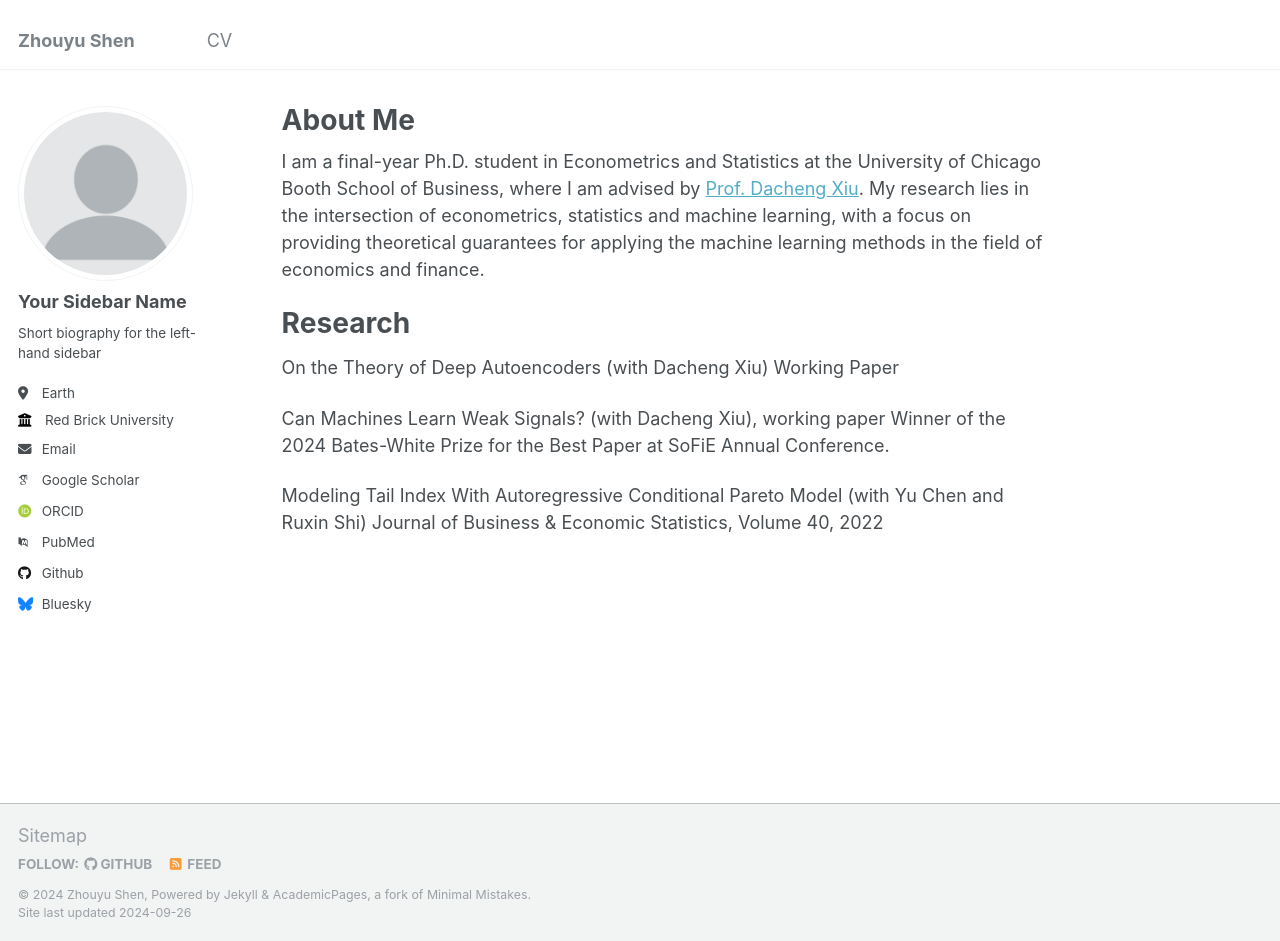
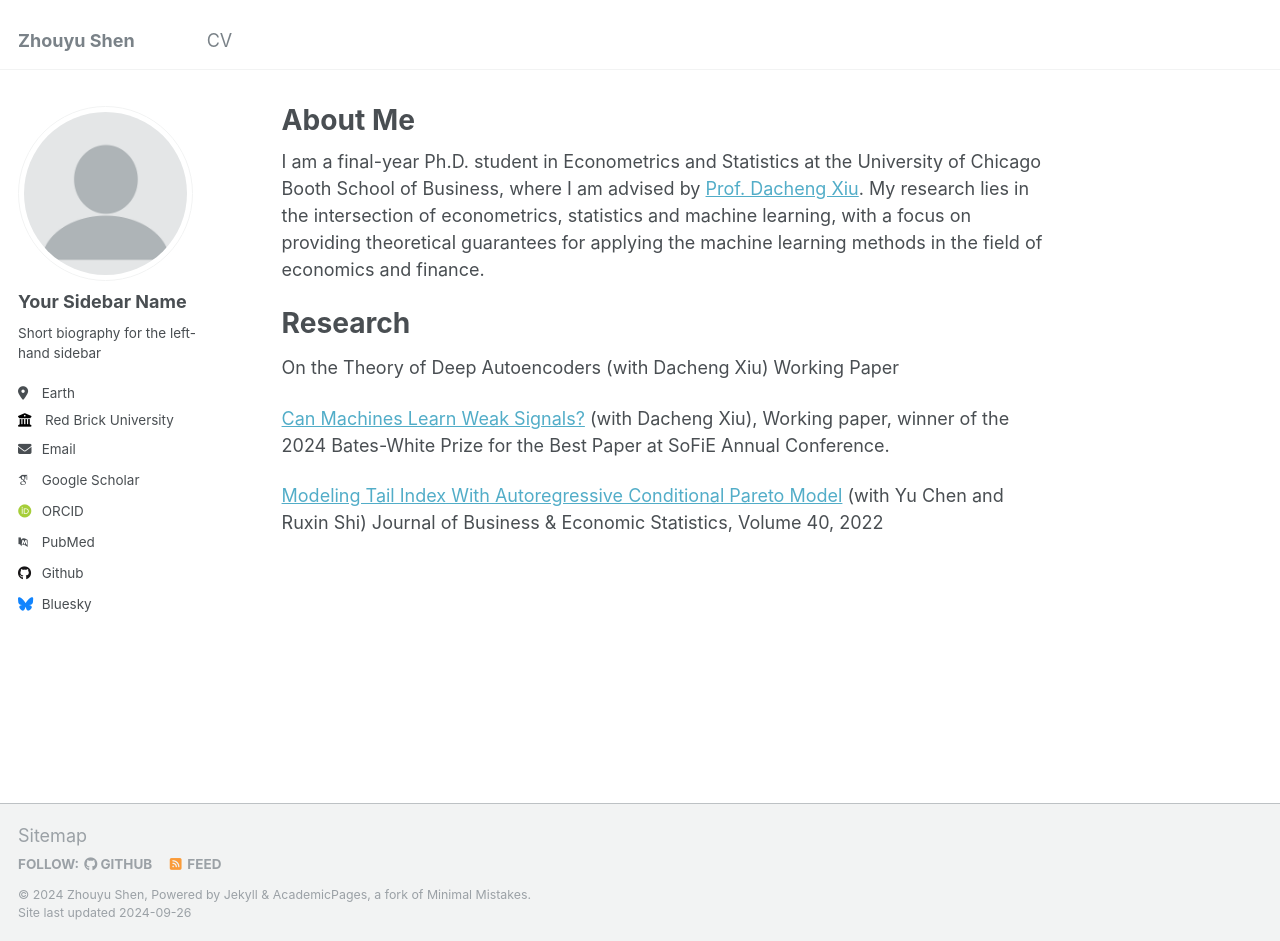
Before and after one commit to szyu123/zhouyushen, a Jekyll site: the page built from _pages/about.md, in a window 1280 px wide and 941 px high. Built offline with Jekyll 4.4.1, drawn with Linux system fonts in a browser that asks for light colours; some web fonts are replaced; part of the change alters nothing that is shown.

```diff
--- a/_pages/about.md
+++ b/_pages/about.md
@@ -15,8 +15,8 @@ Research
 On the Theory of Deep Autoencoders (with Dacheng Xiu)
   Working Paper
 
-Can Machines Learn Weak Signals? (with Dacheng Xiu), working paper
-  Winner of the 2024 Bates-White Prize for the Best Paper at SoFiE Annual Conference.
+[Can Machines Learn Weak Signals?](https://papers.ssrn.com/sol3/papers.cfm?abstract_id=4722678) (with Dacheng Xiu),
+  Working paper, winner of the 2024 Bates-White Prize for the Best Paper at SoFiE Annual Conference.
 
-Modeling Tail Index With Autoregressive Conditional Pareto Model (with Yu Chen and Ruxin Shi)
+[Modeling Tail Index With Autoregressive Conditional Pareto Model](https://www.tandfonline.com/doi/abs/10.1080/07350015.2020.1832504) (with Yu Chen and Ruxin Shi)
    Journal of Business & Economic Statistics, Volume 40, 2022
```
